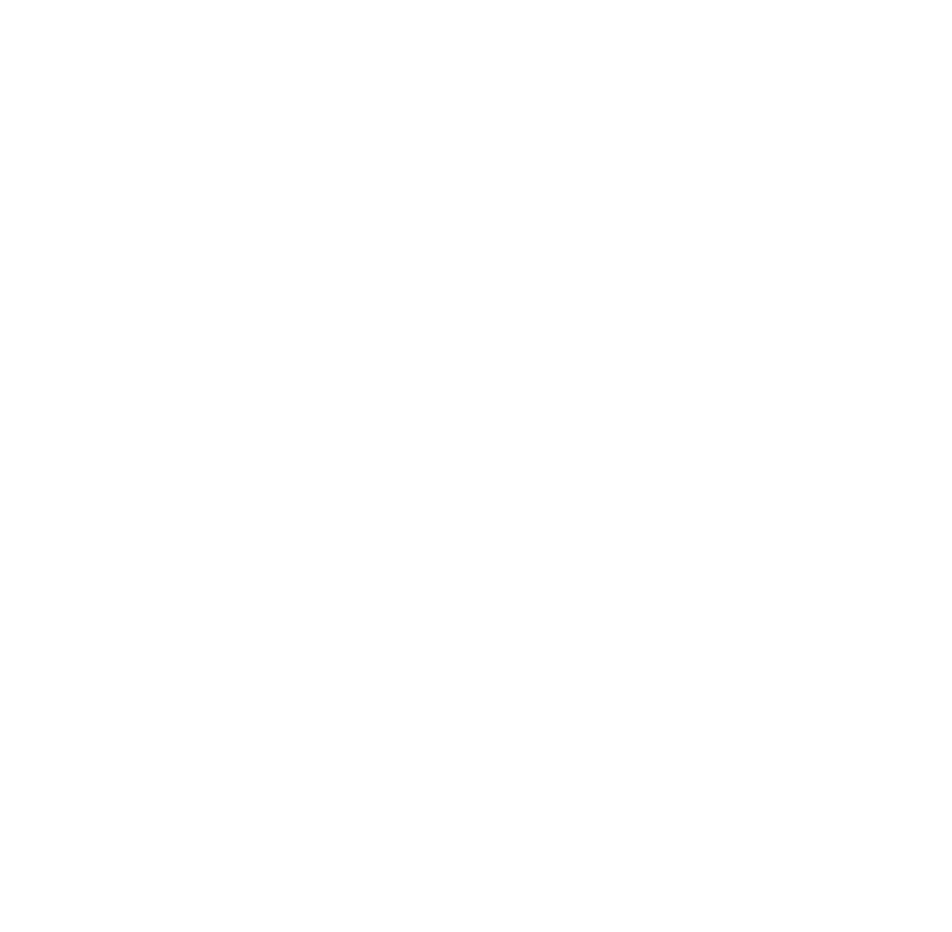
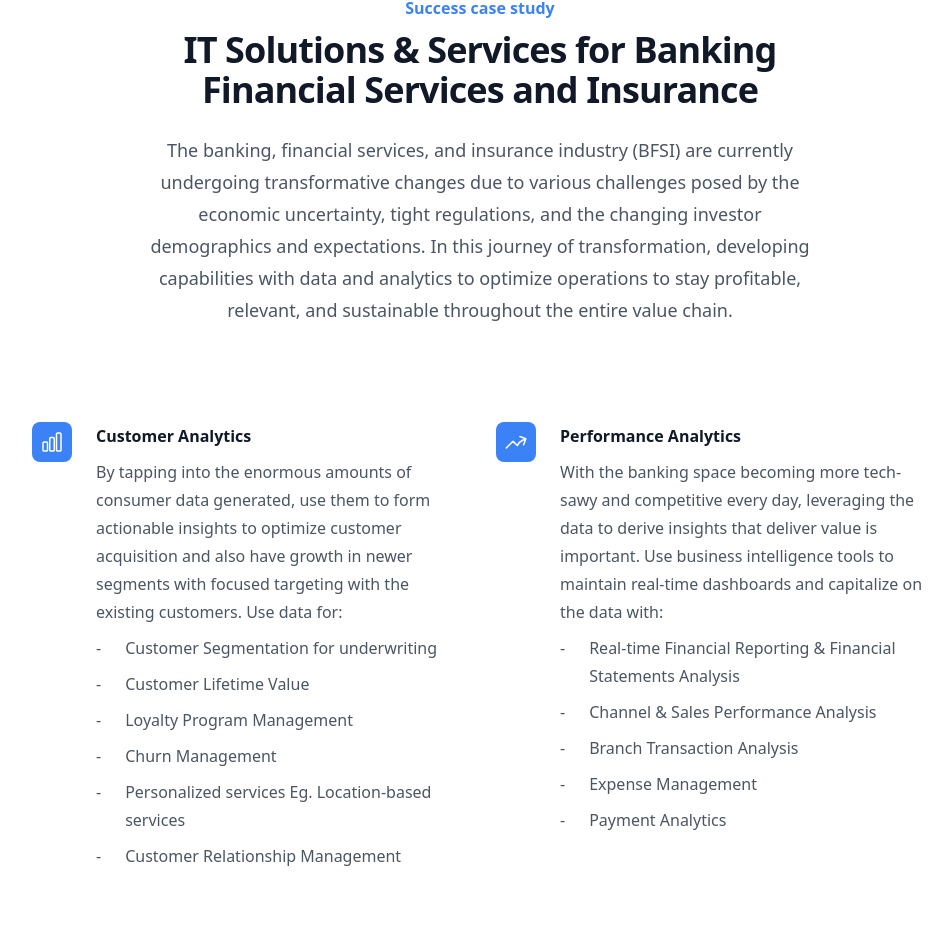
Before and after one commit to szboynono/yama-site, a Next.js app: page /comp-stories in a window 1280 px wide. Shown: the part 250-1182 px from the top of the page, without its empty margins (160-1112 px from the left). Before the commit the page ends 800 px from the top, so only its background shows below. Built offline with nearby package versions, Linux system fonts and the light colour scheme.

Commit message:
success case

```diff
--- a/app/comp-stories/page.tsx
+++ b/app/comp-stories/page.tsx
@@ -1,9 +1,94 @@
-import React from 'react'
+import React from "react";
+
+import {
+  ArrowPathIcon,
+  ChartBarIcon,
+  FingerPrintIcon,
+  LockClosedIcon,
+  ArrowTrendingUpIcon
+} from "@heroicons/react/24/outline";
+import { CheckCircleIcon } from "@heroicons/react/24/solid";
+
+const features = [
+  {
+    name: "Customer Analytics",
+    description:
+      "By tapping into the enormous amounts of consumer data generated, use them to form actionable insights to optimize customer acquisition and also have growth in newer segments with focused targeting with the existing customers. Use data for:",
+    icon: ChartBarIcon,
+    list: ["Customer Segmentation for underwriting", "Customer Lifetime Value", "Loyalty Program Management", "Churn Management", "Personalized services Eg. Location-based services", "Customer Relationship Management"],
+  },
+  {
+    name: "Performance Analytics",
+    description:
+      "With the banking space becoming more tech-sawy and competitive every day, leveraging the data to derive insights that deliver value is important. Use business intelligence tools to maintain real-time dashboards and capitalize on the data with:",
+    icon: ArrowTrendingUpIcon,
+    list: ["Real-time Financial Reporting & Financial Statements Analysis", "Channel & Sales Performance Analysis", "Branch Transaction Analysis", "Expense Management", "Payment Analytics"],
+  },
+  {
+    name: "Portfolio And Risk Management",
+    description:
+      "In this environment with ever-changing micro and macroeconomic factors, it is important to understand the asset mix and mitigate the risk associated to avoid potential losses by analyzing various dimensions. Address financial and nonfinancial risk with regulatory compliance with:",
+    icon: ArrowPathIcon,
+    list: ["Fraud Detection", "Loss Forecasting", "KYC Analysis", "Anti-Money Laundering (AML) Analysis", "Credit Risk and Exposure Analysis", "Incident Management & Claims Analysis"],
+  },
+  {
+    name: "Regulatory Compliance",
+    description:
+      "This is one of the stringent and changing requirements for the banking and financial services industry to adhere to. With techniques of advanced analytics and ML algorithms, it is possible to stay updated with the norms",
+    icon: FingerPrintIcon,
+    list: ["Advanced Text Mining", "Attribute Analysis", "BASEL III compliance", "Data extraction with Rest API for reporting and auditing"],
+  },
+];
 
 function page() {
   return (
-    <div>page</div>
-  )
+    <div className="bg-white py-24 sm:py-32">
+      <div className="mx-auto max-w-7xl px-6 lg:px-8">
+        <div className="mx-auto max-w-2xl lg:text-center">
+          <h2 className="text-base font-semibold leading-7 text-blue-500">
+            Success case study
+          </h2>
+          <p className="mt-2 text-3xl font-bold tracking-tight text-gray-900 sm:text-4xl">
+            IT Solutions & Services for Banking Financial Services and Insurance
+          </p>
+          <p className="mt-6 text-lg leading-8 text-gray-600">
+            The banking, financial services, and insurance industry (BFSI) are
+            currently undergoing transformative changes due to various
+            challenges posed by the economic uncertainty, tight regulations, and
+            the changing investor demographics and expectations. In this journey
+            of transformation, developing capabilities with data and analytics
+            to optimize operations to stay profitable, relevant, and sustainable
+            throughout the entire value chain.
+          </p>
+        </div>
+        <div className="mx-auto mt-16 max-w-2xl sm:mt-20 lg:mt-24 lg:max-w-4xl">
+          <dl className="grid max-w-xl grid-cols-1 gap-x-8 gap-y-10 lg:max-w-none lg:grid-cols-2 lg:gap-y-16">
+            {features.map((feature) => (
+              <div key={feature.name} className="relative pl-16">
+                <dt className="text-base font-semibold leading-7 text-gray-900">
+                  <div className="absolute left-0 top-0 flex h-10 w-10 items-center justify-center rounded-lg bg-blue-500">
+                    <feature.icon
+                      className="h-6 w-6 text-white"
+                      aria-hidden="true"
+                    />
+                  </div>
+                  {feature.name}
+                </dt>
+                <dd className="mt-2 text-base leading-7 text-gray-600">
+                  {feature.description}
+                </dd>
+                {feature.list.map((item) => (
+                  <dd key={item} className="flex mt-2 text-base leading-7 text-gray-600 gap-6">
+                    <span>-</span> {item}
+                  </dd>
+                ))}
+              </div>
+            ))}
+          </dl>
+        </div>
+      </div>
+    </div>
+  );
 }
 
-export default page
+export default page;
--- a/app/components/Header.tsx
+++ b/app/components/Header.tsx
@@ -89,7 +89,7 @@
             <MobileNavLink href="/">Home</MobileNavLink>
             <MobileNavLink href="/about">About us</MobileNavLink>
             {/* <MobileNavLink href="/about">Services</MobileNavLink> */}
-            {/* <MobileNavLink href="/stories">Success stories</MobileNavLink> */}
+            <MobileNavLink href="/stories">Success stories</MobileNavLink>
           </Popover.Panel>
         </Transition.Child>
       </Transition.Root>
@@ -110,7 +110,7 @@
               <NavLink href="/">Home</NavLink>
               <NavLink href="/about">About us</NavLink>
               {/* <NavLink href="/comp-services">Services</NavLink> */}
-              {/* <NavLink href="/comp-stories">Success stories</NavLink> */}
+              <NavLink href="/comp-stories">Success case study</NavLink>
             </div>
           </div>
           <div className="flex items-center gap-x-5 md:gap-x-8">
--- a/app/layout.tsx
+++ b/app/layout.tsx
@@ -8,8 +8,8 @@
 const inter = Inter({ subsets: ["latin"] });
 
 export const metadata: Metadata = {
-  title: "Create Next App",
-  description: "Generated by create next app",
+  title: "JINRONGGONGSI",
+  description: "Data analytics company",
 };
 
 export default function RootLayout({
```
